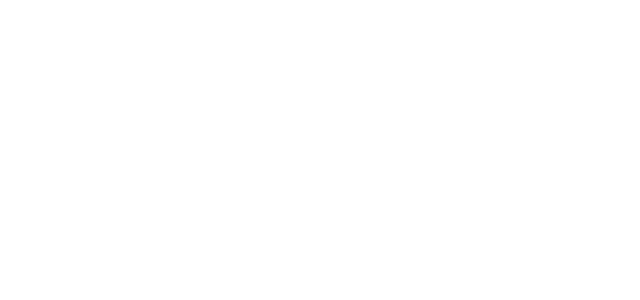
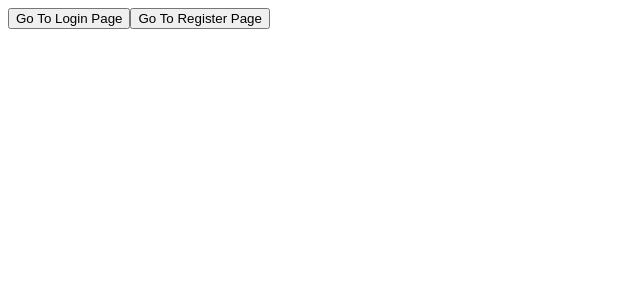
Before and after one commit to FilipiMachado/fullstack-login-form-reactjs, a React (Create React App) app: page / in a window 1280 px wide. Before the commit this address had no page. Shown: the top 300 px of the page, without its empty margins (0-640 px from the left). Built offline with nearby package versions, Linux system fonts and the light colour scheme.

Commit message:
working on react router dom

```diff
--- a/src/App.js
+++ b/src/App.js
@@ -1,6 +1,10 @@
 import { BrowserRouter as Router, Routes, Route } from 'react-router-dom'
 
 import './App.css';
+
+import Home from './pages/Home/Home'
+import Register from './pages/Register/Register'
+import Login from './pages/Login/Login'
 
 function App() {
   return (
@@ -8,7 +12,9 @@ function App() {
     <>
       <Router>
         <Routes>
-          <Route />
+          <Route path="/" element={<Home />} />
+          <Route path="/register" element={<Register />}/>
+          <Route path="/login" element={<Login />}/>
         </Routes>
       </Router>
     </>
--- a/src/pages/Home/Home.js
+++ b/src/pages/Home/Home.js
@@ -1,6 +1,17 @@
+import { Link } from 'react-router-dom'
+
 function Home() {
   return (
-    <div>Home Page</div>
+    <div>
+      <div>
+        <Link to="/login">
+          <button type="text">Go To Login Page</button>
+        </Link>
+        <Link to="register">
+          <button type="text">Go To Register Page</button>
+        </Link>
+      </div>
+    </div>
   );
 }
 
--- a/src/pages/Login/Login.js
+++ b/src/pages/Login/Login.js
@@ -1,6 +1,13 @@
+import { Link } from 'react-router-dom'
+
 function Login() {
   return (
-    <div>Home Page</div>
+    <div>
+      Login Page
+      <Link to="/">
+        <button type="text">Return to Home Page</button>
+      </Link>
+    </div>
   );
 }
 
--- a/src/pages/Register/Register.js
+++ b/src/pages/Register/Register.js
@@ -1,6 +1,13 @@
+import { Link } from 'react-router-dom'
+
 function Register() {
   return (
-    <div>Register Page</div>
+    <div>
+      Register Page
+      <Link to="/">
+        <button type="text">Return to Home Page</button>
+      </Link>
+    </div>
   );
 }
 
```
